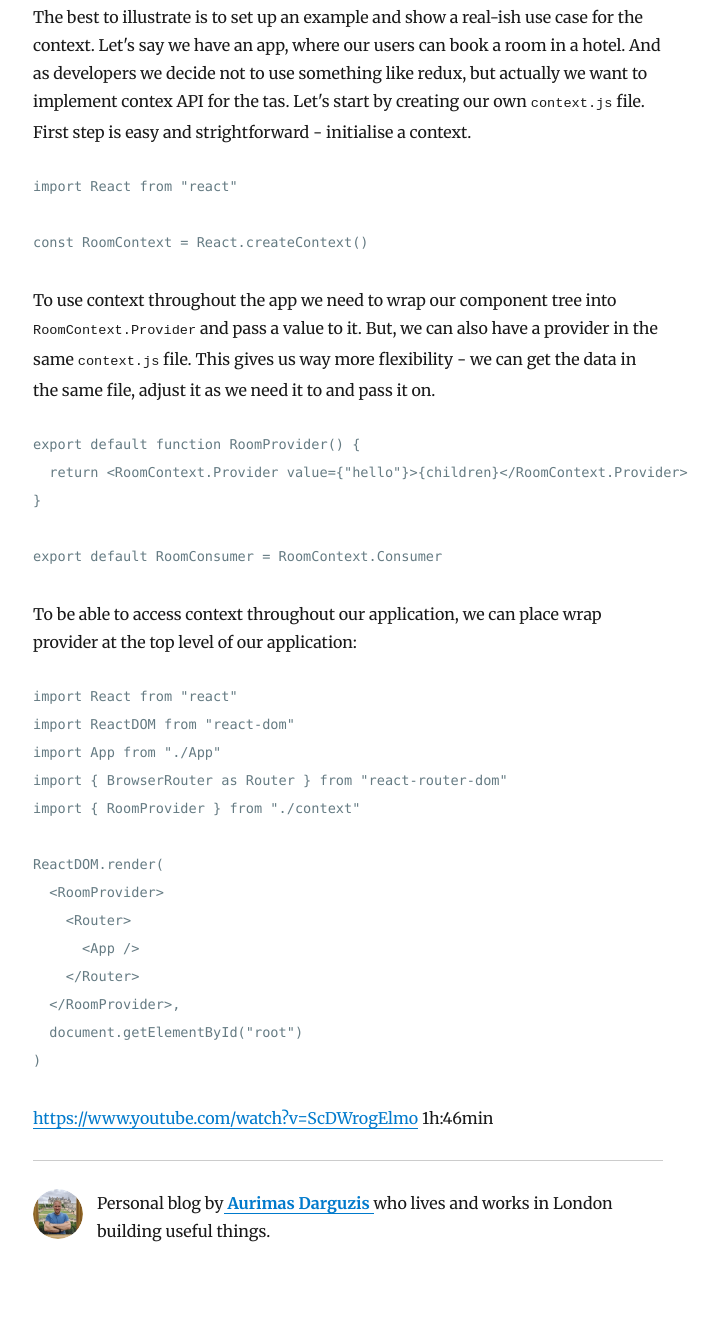
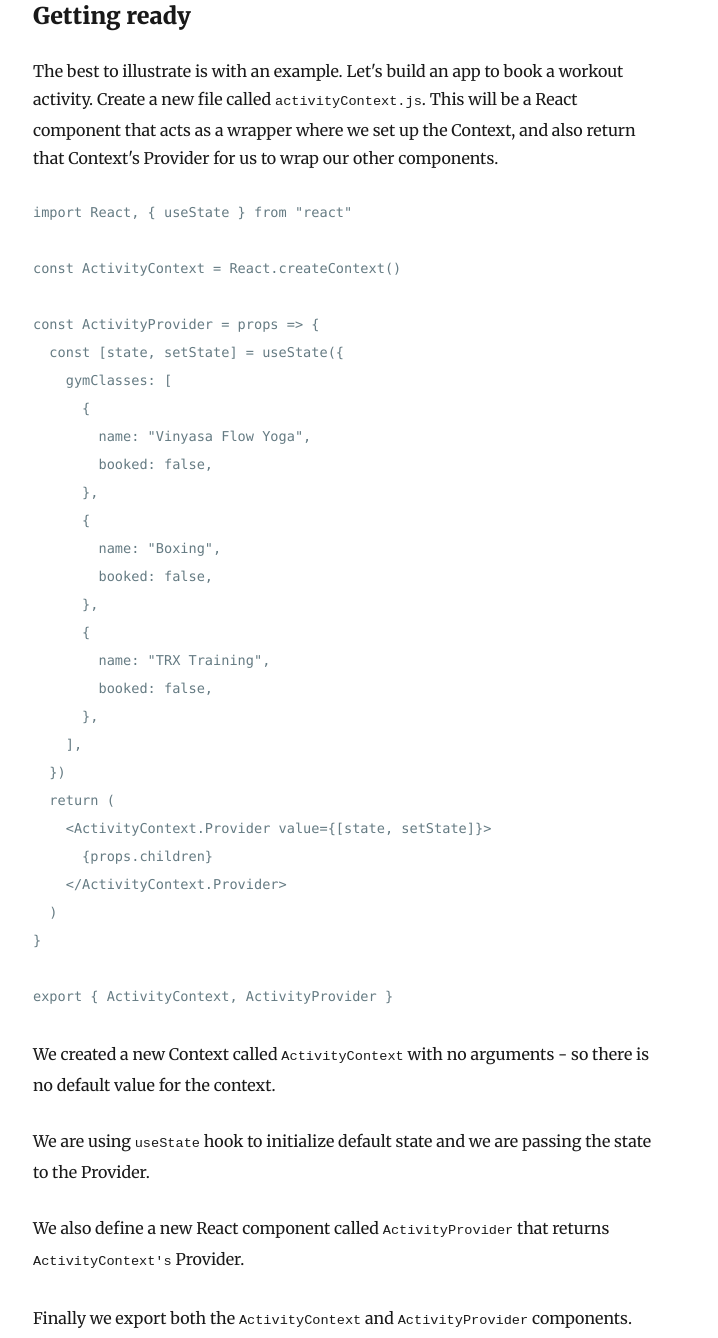
Before and after one commit to aurimas-darguzis/reacting.io, a Gatsby site: page /react-useContext-hook/react-using-useContext-hook/ in a window 1280 px wide. Shown: the part 1391-2729 px from the top of the page, without its empty margins (292-1010 px from the left). Built offline with nearby package versions, Linux system fonts and the light colour scheme; Gatsby itself is replaced by a stand-in of ours; some packages are replaced by stand-ins of ours; code samples lack their colours.

Commit message:
useContext blogpost

````diff
--- a/content/blog/react-useContext-hook/react-using-useContext-hook.md
+++ b/content/blog/react-useContext-hook/react-using-useContext-hook.md
@@ -7,7 +7,7 @@ Context is designed to share data that can be considered “global” for a tree
 
 ## API building blocks
 
-- `context` object is holding the current context value and can be subscribed to. First step is to create a context with a call to `React.createContext()` - this will return a Context object. If you like to pass a default value - simply pass it in the `createContext({id: 1, category: nutrition })` like so. You are free to pass anything you want. It will probably end up being an object with few properties on it, or an array that you later on will iterate to create items on the screen. This can be a response from http call, or just internal state object.
+- `context` object is holding the current context value and can be subscribed to. First step is to create a context with a call to `React.createContext()` - this will return a Context object. If you like to pass a default value - simply pass it in the `createContext({id: 1, category: nutrition })` like so. You are free to pass anything you want. From my personal experience it can be eather a response from http call or internal app state, that replaced redux from quite a few projects.
 
 ```js
 const MyContext = React.createContext(defaultValue)
@@ -29,41 +29,99 @@ const MyContext = React.createContext(defaultValue)
 
 ## Example
 
-The best to illustrate is to set up an example and show a real-ish use case for the context. Let's say we have an app, where our users can book a room in a hotel. And as developers we decide not to use something like redux, but actually we want to implement contex API for the tas. Let's start by creating our own `context.js` file. First step is easy and strightforward - initialise a context.
+### Getting ready
+
+The best to illustrate is with an example. Let's build an app to book a workout activity. Create a new file called `activityContext.js`. This will be a React component that acts as a wrapper where we set up the Context, and also return that Context's Provider for us to wrap our other components.
+
+```jsx
+import React, { useState } from "react"
+
+const ActivityContext = React.createContext()
+
+const ActivityProvider = props => {
+  const [state, setState] = useState({
+    gymClasses: [
+      {
+        name: "Vinyasa Flow Yoga",
+        booked: false,
+      },
+      {
+        name: "Boxing",
+        booked: false,
+      },
+      {
+        name: "TRX Training",
+        booked: false,
+      },
+    ],
+  })
+  return (
+    <ActivityContext.Provider value={[state, setState]}>
+      {props.children}
+    </ActivityContext.Provider>
+  )
+}
+
+export { ActivityContext, ActivityProvider }
+```
+
+We created a new Context called `ActivityContext` with no arguments - so there is no default value for the context.
+
+We are using `useState` hook to initialize default state and we are passing the state to the Provider.
+
+We also define a new React component called `ActivityProvider` that returns `ActivityContext's` Provider.
+
+Finally we export both the `ActivityContext` and `ActivityProvider` components.
+
+### Updating the Context's state
+
+Let's import our context to `App` component as well as `ActivityList` (we will look into it shortly)
 
 ```jsx
 import React from "react"
 
-const RoomContext = React.createContext()
+import ActivityList from "./ActivityList"
+import { ActivityProvider } from "./ActivityContext"
+
+const App = () => {
+  return (
+    <ActivityProvider>
+      <div className="container">
+        <ActivityList />
+      </div>
+    </ActivityProvider>
+  )
+}
+
+export default App
 ```
 
-To use context throughout the app we need to wrap our component tree into `RoomContext.Provider` and pass a value to it. But, we can also have a provider in the same `context.js` file. This gives us way more flexibility - we can get the data in the same file, adjust it as we need it to and pass it on.
-
-```jsx
-export default function RoomProvider() {
-  return <RoomContext.Provider value={"hello"}>{children}</RoomContext.Provider>
-}
-
-export default RoomConsumer = RoomContext.Consumer
-```
-
-To be able to access context throughout our application, we can place wrap provider at the top level of our application:
+Let's have a look how can we use our context and update the values from `ActivityList` components.
 
 ```jsx
 import React from "react"
-import ReactDOM from "react-dom"
-import App from "./App"
-import { BrowserRouter as Router } from "react-router-dom"
-import { RoomProvider } from "./context"
 
-ReactDOM.render(
-  <RoomProvider>
-    <Router>
-      <App />
-    </Router>
-  </RoomProvider>,
-  document.getElementById("root")
-)
+import { ActivityContext } from "./ActivityContext"
+
+const ActivityList = () => {
+  const [state, setState] = useContext(ActivityContext)
+  return (
+    <>
+      {state.gymClasses.map((gymClass, index) => (
+        <div className="box">
+          <div className="class-title">
+            {gymClass.name}
+            <button onClick={() => setState(/* update your state */)}>
+              {gymClass.booked ? "Booked" : "Book"}
+            </button>
+          </div>
+        </div>
+      ))}
+    </>
+  )
+}
+
+export default ActivityList
 ```
 
-https://www.youtube.com/watch?v=ScDWrogElmo 1h:46min
+As you can see, the process is stright forward when we want to interact with the context. This example is just a proof of concept and in real world scenario things will get a lot more messy. We will cover those cases in the future blog posts.
````
